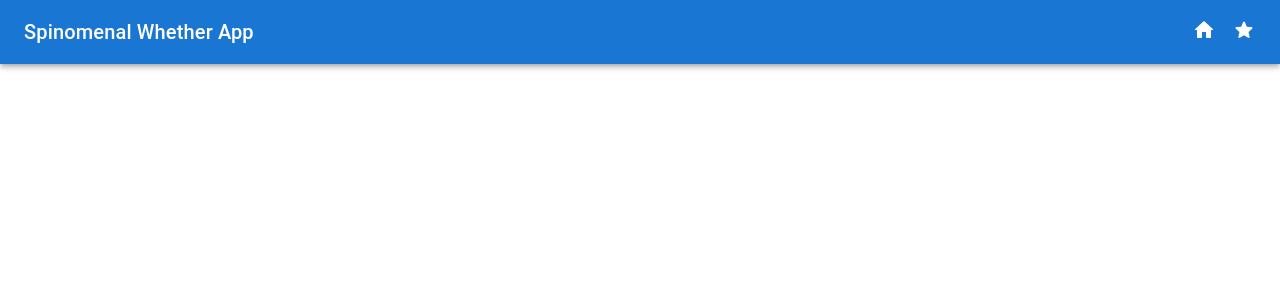
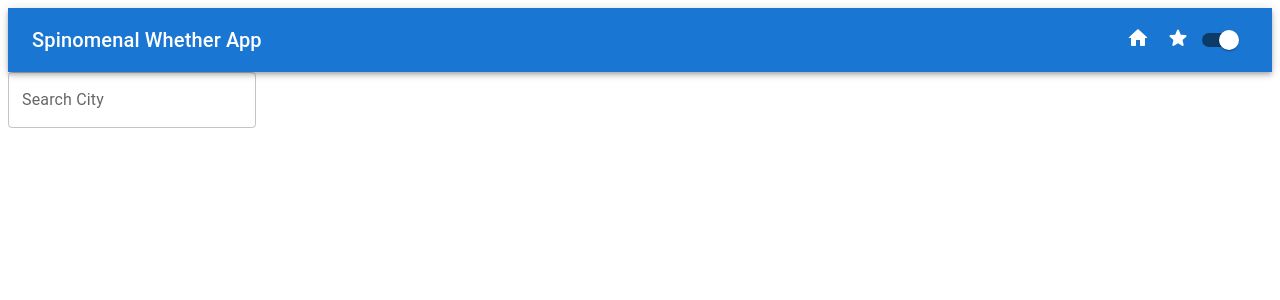
Before and after one commit to RazSherf/Raz-Sherf-05-09-2023, a React (Create React App) app: page / in a window 1280 px wide. Shown: the top 300 px of the page. Built offline with nearby package versions, Linux system fonts and the light colour scheme.

Commit message:
adding the router function for the pages

```diff
--- a/package.json
+++ b/package.json
@@ -10,8 +10,10 @@
     "@testing-library/jest-dom": "^5.17.0",
     "@testing-library/react": "^13.4.0",
     "@testing-library/user-event": "^13.5.0",
+    "axios": "^1.5.0",
     "react": "^18.2.0",
     "react-dom": "^18.2.0",
+    "react-router-dom": "^6.15.0",
     "react-scripts": "5.0.1",
     "web-vitals": "^2.1.4"
   },
--- a/src/App.js
+++ b/src/App.js
@@ -1,10 +1,13 @@
-import './App.css';
-import Header from './components/Header';
+import {  Route,Routes } from 'react-router-dom';
+import Home from './pages/Home';
+import Favorite from './pages/Favorite';
+
 function App() {
   return (
-    <div>
-      <Header/>
-    </div>
+    <Routes>
+      <Route path='/' element={<Home/>}></Route>
+      <Route path='/fav' element={<Favorite/>}></Route>
+    </Routes>
   );
 }
 
--- a/src/components/Header.jsx
+++ b/src/components/Header.jsx
@@ -2,6 +2,7 @@ import React from 'react';
 import { AppBar, Toolbar, Typography, IconButton, Link } from '@mui/material';
 import HomeRoundedIcon from '@mui/icons-material/HomeRounded';
 import StarRoundedIcon from '@mui/icons-material/StarRounded';
+import Switch from '@mui/material/Switch';
 
 const Header = () => {
   return (
@@ -10,12 +11,14 @@ const Header = () => {
         <Typography variant="h6" component="div" sx={{ flexGrow: 1 }}>
           Spinomenal Whether App
         </Typography>
-        <Link href="#" color="inherit" underline="none" style={{ marginRight: 16 }}>
-          <HomeRoundedIcon/>
+        <Link href="/" color="inherit" underline="none" style={{ marginRight: 16 }}>
+          <HomeRoundedIcon />
         </Link>
-        <Link href="#" color="inherit" underline="none">
-         <StarRoundedIcon/>
+        <Link href="/fav" color="inherit" underline="none">
+          <StarRoundedIcon />
         </Link>
+        <Switch defaultChecked color="default" />
+
       </Toolbar>
     </AppBar>
   );
--- a/src/index.css
+++ b/src/index.css
@@ -1,13 +1,7 @@
-body {
-  margin: 0;
-  font-family: -apple-system, BlinkMacSystemFont, 'Segoe UI', 'Roboto', 'Oxygen',
-    'Ubuntu', 'Cantarell', 'Fira Sans', 'Droid Sans', 'Helvetica Neue',
-    sans-serif;
-  -webkit-font-smoothing: antialiased;
-  -moz-osx-font-smoothing: grayscale;
+.container{
+  display: flex;
+  height: 90vh;
+  width: 90vw;
+  justify-content: center;
+  margin-top: 30px;
 }
-
-code {
-  font-family: source-code-pro, Menlo, Monaco, Consolas, 'Courier New',
-    monospace;
-}
--- a/src/index.js
+++ b/src/index.js
@@ -2,12 +2,15 @@ import React from 'react';
 import ReactDOM from 'react-dom/client';
 import './index.css';
 import App from './App';
-
-
+import Header from './components/Header';
+import { BrowserRouter } from 'react-router-dom';
 const root = ReactDOM.createRoot(document.getElementById('root'));
 root.render(
   <React.StrictMode>
+   <BrowserRouter>
+   <Header/>
     <App />
+   </BrowserRouter>
   </React.StrictMode>
 );
 
--- /dev/null
+++ b/src/pages/Favorite.js
@@ -0,0 +1,11 @@
+import React from 'react'
+
+const Favorite = () => {
+  return (
+    <div>
+      <p>Fav</p>
+    </div>
+  )
+}
+
+export default Favorite
--- /dev/null
+++ b/src/pages/Home.js
@@ -0,0 +1,13 @@
+import React from 'react'
+import style from '../index.css'
+import { TextField } from '@mui/material';
+
+const Home = () => {
+  return (
+    <div className={style.container}>
+        <TextField id="outlined-basic" label="Search City" variant="outlined"/>
+    </div>
+  )
+}
+
+export default Home
```
Also changed, not shown: 1 other file (tests, documents, lock files or other folders).
